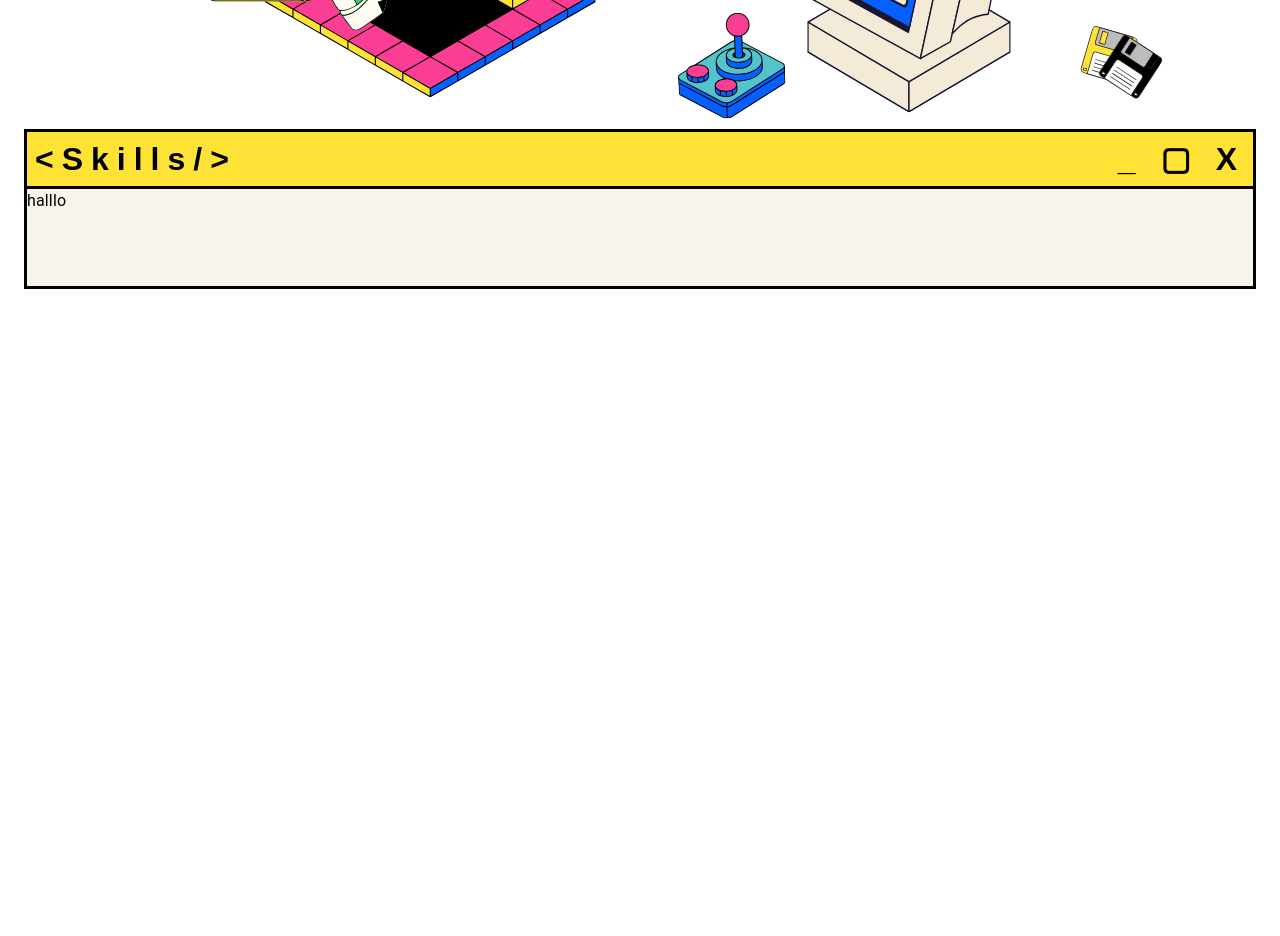
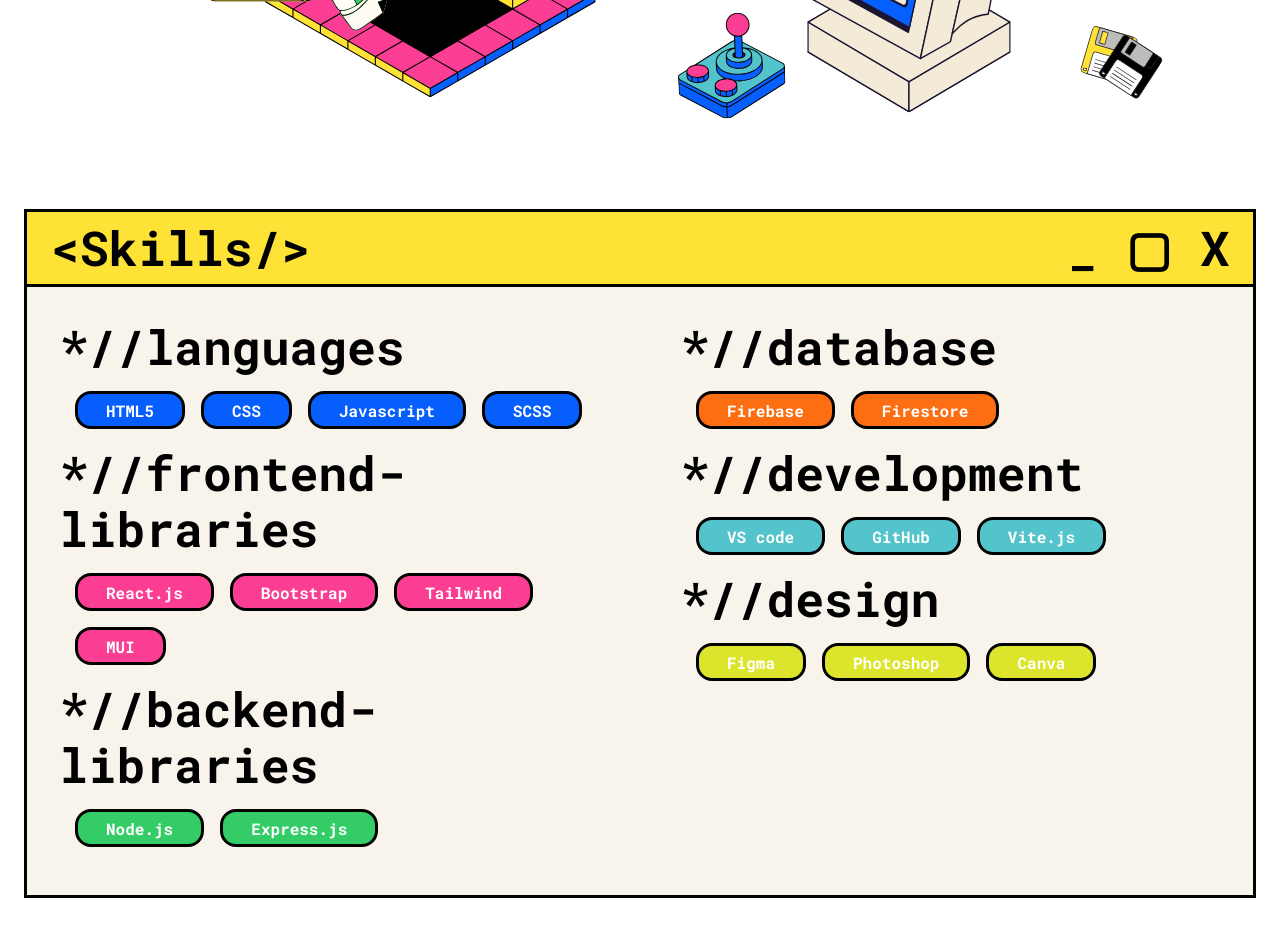
Before and after one commit to sagimartin/portfolio, a React (Vite) app in the folder Portfolio/: page / in a window 1280 px wide. Shown: the part 520-1456 px from the top of the page. Before the commit the page ends 809 px from the top, so only its background shows below. Built offline with nearby package versions, Linux system fonts and the light colour scheme.

Commit message:
Remove CSS, inline styles in JSX & near-final formatting

```diff
--- a/Portfolio/src/components/skills/Skills.css
+++ /dev/null
@@ -1,22 +0,0 @@
-.window-frame {
-  background-color: var(--beige-color);
-  width: 100%;
-  height: 10rem;
-  margin: 0 auto;
-  border: 3px solid black;
-  font-family: var(--primary-font);
-  display: flex;
-  flex-direction: column;
-}
-
-.header {
-  background-color: var(--yellow-color);
-  border-bottom: 3px solid black;
-  padding: 0.5rem;
-  font-size: 2rem;
-  font-weight: 600;
-  letter-spacing: 0.5rem;
-  display: flex;
-  justify-content: space-between;
-  align-items: center;
-}
--- a/Portfolio/src/components/skills/Skills.jsx
+++ b/Portfolio/src/components/skills/Skills.jsx
@@ -1,17 +1,151 @@
-import { Box, Typography } from "@mui/material";
-
-import "./Skills.css"
+import { Box, Typography, Chip } from "@mui/material";
+import { styled } from "@mui/material/styles";
+import categories from "../../data/skills.json";
 
 export default function Skills() {
+    const firstThreeCategories = Object.entries(categories).slice(0, 3);
+    const restCategories = Object.entries(categories).slice(3);
+    const ListItem = styled('li')(({ theme }) => ({
+        margin: theme.spacing(0.5),
+    }));
+
     return (
-        <Box className="window-frame">
-            <Box className="header">
-                <Box>{'<Skills/>'}</Box>
-                <Box>_ ▢ X</Box>
+        <Box
+            sx={{
+                backgroundColor: "var(--beige-color)",
+                width: "100%",
+                margin: "5rem auto",
+                border: "3px solid black",
+                display: "flex",
+                flexDirection: "column",
+                cursor: "pointer",
+            }}
+        >
+            <Box
+                sx={{
+                    backgroundColor: "var(--yellow-color)",
+                    borderBottom: "3px solid black",
+                    padding: "0.5rem",
+                    display: "flex",
+                    justifyContent: "space-between",
+                    alignItems: "center",
+                }}
+            >
+                <Typography
+                    variant="h3"
+                    fontFamily="var(--secondary-font)"
+                    fontWeight="600"
+                    marginLeft="1rem"
+                >
+                    {"<Skills/>"}
+                </Typography>
+                <Typography
+                    variant="h3"
+                    fontFamily="var(--secondary-font)"
+                    fontWeight="600"
+                    marginRight="1rem"
+                >
+                    _ ▢ X
+                </Typography>
+            </Box>
+            <Box
+                sx={{
+                    width: "100%",
+                    padding: "2rem",
+                    display: "flex",
+                    gap: "5rem"
+                }}
+            >
+                {/* LEFT SIDE */}
+                <Box
+                    sx={{ flex: 2 }}
+                >
+                    {firstThreeCategories.map(([categoryName, categoryData], categoryIndex) => (
+                        <div key={categoryIndex}>
+                            <Typography
+                                variant="h3"
+                                fontFamily="var(--secondary-font)"
+                                fontWeight="600"
+                            >
+                                {categoryName}
+                            </Typography>
+                            <Box
+                                component="ul"
+                                sx={{
+                                    display: "flex",
+                                    flexWrap: "wrap",
+                                    listStyle: "none",
+                                    padding: ".5rem",
+                                    margin: "0",
+                                    fontWeight: "600",
+                                }}
+                            >
+                                {Object.entries(categoryData.skills).map(([label], skillIndex) => (
+                                    <ListItem key={skillIndex}>
+                                        <Chip
+                                            label={label}
+                                            sx={{
+                                                backgroundColor: categoryData.color,
+                                                padding: "1rem",
+                                                margin: "0.25rem",
+                                                fontFamily: "var(--secondary-font)",
+                                                fontSize: "1rem",
+                                                color: "white",
+                                                border: "3px solid black",
+                                            }}
+                                        />
+                                    </ListItem>
+                                ))}
+                            </Box>
+                        </div>
+                    ))}
                 </Box>
-            <Typography>
-            halllo
-            </Typography>
+
+                {/* RIGHT SIDE */}
+                <Box
+                    sx={{ flex: 2 }}
+                >
+                    {restCategories.map(([categoryName, categoryData], categoryIndex) => (
+                        <div key={categoryIndex}>
+                            <Typography
+                                variant="h3"
+                                fontFamily="var(--secondary-font)"
+                                fontWeight="600"
+                            >
+                                {categoryName}
+                            </Typography>
+                            <Box
+                                component="ul"
+                                sx={{
+                                    display: "flex",
+                                    flexWrap: "wrap",
+                                    listStyle: "none",
+                                    padding: "0.5rem",
+                                    margin: "0",
+                                    fontWeight: "600",
+                                }}
+                            >
+                                {Object.entries(categoryData.skills).map(([label], skillIndex) => (
+                                    <ListItem key={skillIndex}>
+                                        <Chip
+                                            label={label}
+                                            sx={{
+                                                backgroundColor: categoryData.color,
+                                                padding: "1rem",
+                                                margin: "0.25rem",
+                                                fontFamily: "var(--secondary-font)",
+                                                fontSize: "1rem",
+                                                color: "white",
+                                                border: "3px solid black",
+                                            }}
+                                        />
+                                    </ListItem>
+                                ))}
+                            </Box>
+                        </div>
+                    ))}
+                </Box>
+            </Box>
         </Box>
     );
-  }
+}
```
